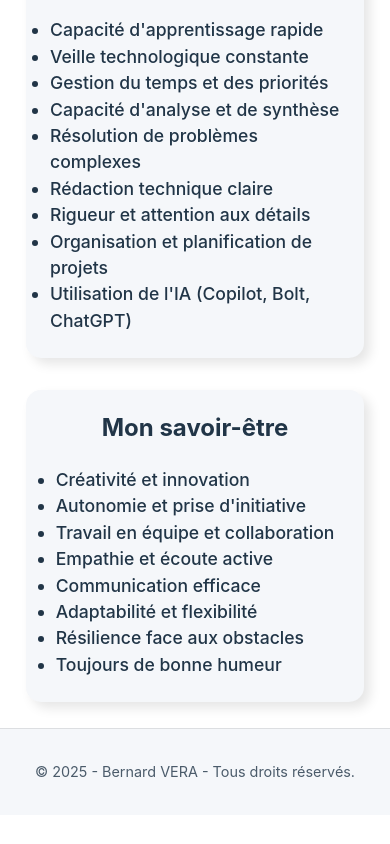
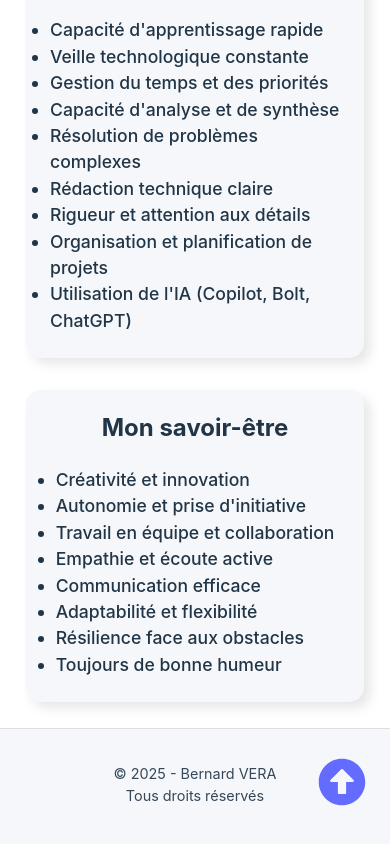
Before and after one commit to Bernard-VERA/Portfolio2, a React (Vite) app: page / in a window 390 px wide. Shown: the part 11059-11903 px from the top of the page. Before the commit the page ends 11874 px from the top, so only its background shows below. Built offline with nearby package versions, Linux system fonts and the light colour scheme.

Commit message:
Modifiation du CV et ajout ScrollToTop dans Footer

```diff
--- a/src/components/Contact.jsx
+++ b/src/components/Contact.jsx
@@ -37,7 +37,7 @@ function Contact() {
             <span>Mon profil GitHub</span>
           </a>
           <a
-            href="/documents/cv.pdf"
+            href="/documents/VERA_Bernard_CV.pdf"
             download
             target="_blank"
             rel="noopener noreferrer"
--- a/src/components/Footer.jsx
+++ b/src/components/Footer.jsx
@@ -1,10 +1,26 @@
+import { FaArrowAltCircleUp } from "react-icons/fa";
 import '../styles/Footer.css';
 
 function Footer() {
+  const scrollToTop = () => {
+    window.scrollTo({
+      top: 0,
+      behavior: 'smooth'
+    })
+  }
+
   return (
     <footer className="footer">
       <div className="footer-content">
-        <p>&copy; 2025 - Bernard VERA - Tous droits réservés.</p>
+        <div className="footer-left-space">
+        </div>
+        <div className="footer-text">
+        <p>&copy; 2025 - Bernard VERA</p>
+        <p>Tous droits réservés</p>
+        </div>
+        <div className='scroll-to-top' onClick={scrollToTop} aria-label="retour en haut de page">
+        <FaArrowAltCircleUp />
+        </div>
       </div>
     </footer>
   );
--- a/src/styles/Footer.css
+++ b/src/styles/Footer.css
@@ -6,16 +6,61 @@
     text-align: center;
     border-top: 1px solid var(--shadow-color);
     margin: auto;
-    padding: 2rem;
   }
 
   .footer-content {
-    max-width: 1200px;
     margin: 0 auto;
-    font-size: 0.9rem;
+    display: flex;
+    flex-direction: row;
+    justify-content: space-between;
+    margin-bottom: 20px;
+  }
+
+  .footer-text {
+    align-content: center;
   }
 
   .footer p {
+    font-size: 1rem;
     margin: 0;
-    opacity: 0.8;
+    opacity: 0.9;
   }
+
+  .footer-left-space {
+    width: 4rem;
+    height: 4rem;
+  }
+
+  .scroll-to-top {
+    width: 4rem;
+    height: 4rem;
+    font-size: 4rem;
+    color: var(--accent-color);
+    border: none;
+    border-radius: 50%;
+    cursor: pointer;
+    margin-bottom: 15px;
+    transition: transform 0.3s ease;
+  }
+
+  .scroll-to-top:hover {
+    transform: translateY(-5px);
+  }
+
+  @media (max-width: 768px) {
+
+    .footer-left-space {
+      width: 3rem;
+      height: 3rem;
+    }
+
+    .scroll-to-top {
+      width: 3rem;
+      height: 3rem;
+      font-size: 3rem;
+    }
+
+    .footer p {
+      font-size: 0.9rem;
+    }
+  }
```
Also changed, not shown: 1 other file (tests, documents, lock files or other folders).
